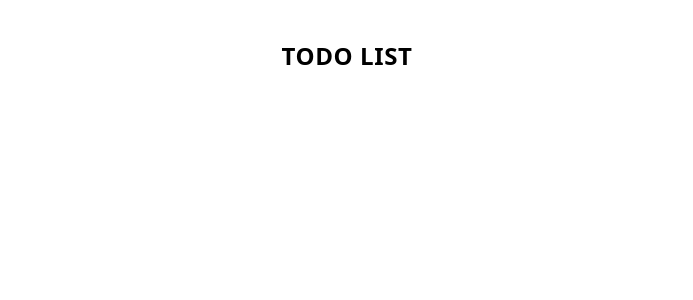
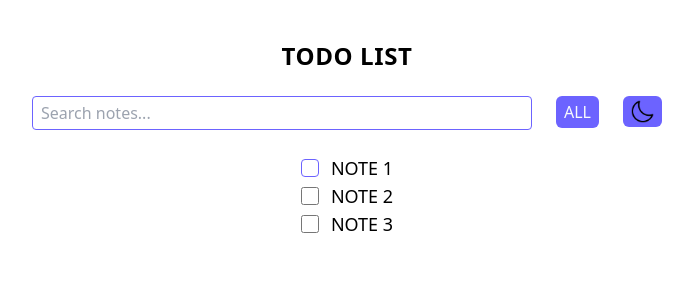
Before and after one commit to nadunwee/todo-app, a React (Vite) app: page / in a window 1280 px wide. Shown: the top 300 px of the page, without its empty margins (293-986 px from the left). Built offline with nearby package versions, Linux system fonts and the light colour scheme.

Commit message:
add initial round styling

```diff
--- a/src/App.jsx
+++ b/src/App.jsx
@@ -1,9 +1,13 @@
+import Controls from "./components/Controls";
 import Header from "./components/Header";
+import Notes from "./components/Notes";
 
 const App = () => {
   return (
     <>
       <Header />
+      <Controls />
+      <Notes />
     </>
   );
 };
--- a/src/components/Controls.jsx
+++ b/src/components/Controls.jsx
@@ -1,5 +1,28 @@
+import darkModeImg from "../assets/dark-mode.png";
+import lightModeImg from "../assets/light-mode.png";
+
 const Controls = () => {
-  return <div>Controls</div>;
+  return (
+    <section className="flex justify-center gap-6 mt-4">
+      <div>
+        <input
+          type="text"
+          className="border-appPurple border rounded focus:outline-none focus:ring-2 focus:ring-appPurple w-[500px] h-[28px] py-4 px-2"
+          placeholder="Search notes..."
+        />
+      </div>
+      <div>
+        <button className="bg-appPurple rounded-md text-slate-50 uppercase py-1 px-2 hover:bg-darkAppPurple ">
+          All
+        </button>
+      </div>
+      <div>
+        <button className="bg-appPurple py-1 px-2 rounded-md hover:bg-darkAppPurple ">
+          <img src={darkModeImg} alt="" className="h-[23px]" />
+        </button>
+      </div>
+    </section>
+  );
 };
 
 export default Controls;
--- /dev/null
+++ b/src/components/Notes.jsx
@@ -0,0 +1,25 @@
+import "./customStyles.css";
+
+const Notes = () => {
+  return (
+    <div className="flex flex-col items-center uppercase mt-6">
+      <section className="flex justify-center items-center gap-3">
+        <input
+          type="checkbox"
+          className="w-[18px] h-[18px] appearance-none rounded border border-appPurple transition-all before:rounded-full before:bg-blue-gray-500 before:opacity-0 before:transition-opacity checked:border-appPurple checked:bg-appPurple "
+        />
+        <label className="text-lg">Note 1</label>
+      </section>
+      <section className="flex justify-center items-center gap-3">
+        <input type="checkbox" className="w-[18px] h-[18px] custom-checkbox" />
+        <label className="text-lg">Note 2</label>
+      </section>
+      <section className="flex justify-center items-center gap-3">
+        <input type="checkbox" className="w-[18px] h-[18px] custom-checkbox" />
+        <label className="text-lg">Note 3</label>
+      </section>
+    </div>
+  );
+};
+
+export default Notes;
--- /dev/null
+++ b/src/components/customStyles.css
@@ -0,0 +1,5 @@
+/* customStyles.css */
+input[type="checkbox"].custom-checkbox:checked {
+  background-color: #6c63ff; /* Your desired color */
+  border-color: #6c63ff; /* Border color to match */
+}
--- a/tailwind.config.js
+++ b/tailwind.config.js
@@ -2,7 +2,18 @@
 export default {
   content: ["./index.html", "./src/**/*.{js,ts,jsx,tsx}"],
   theme: {
-    extend: {},
+    extend: {
+      borderColor: {
+        appPurple: "#6C63FF",
+      },
+      ringColor: {
+        appPurple: "#6C63FF",
+      },
+      backgroundColor: {
+        appPurple: "#6C63FF",
+        darkAppPurple: "#5850DD",
+      },
+    },
   },
   plugins: [],
 };
```
Also changed, not shown: src/assets/dark-mode.png (added), src/assets/light-mode.png (added).
